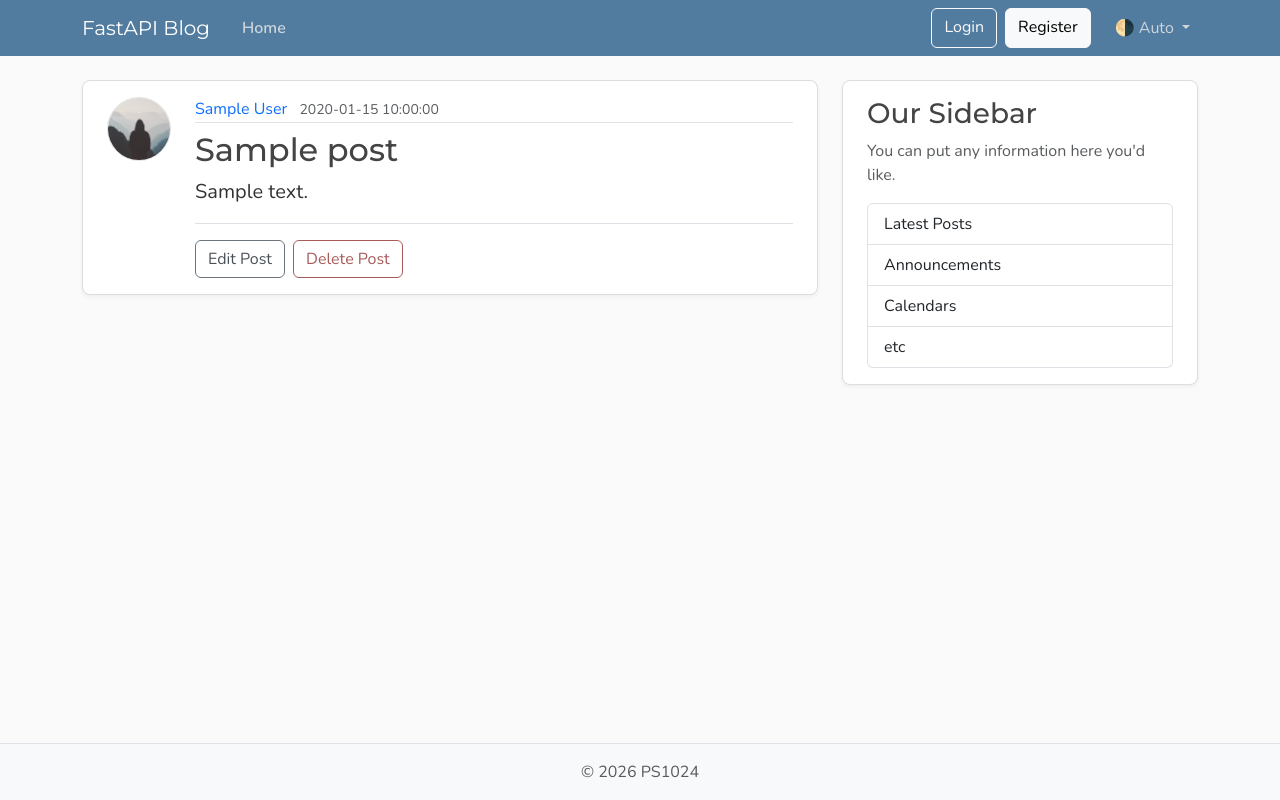
After one commit to Pratham-1024/learn-python, a FastAPI app: template 12_backend/learn-fastapi/src/learn_fastapi/templates/post.html in a window 1280 px wide. The commit adds this page. Run offline with FastAPI, Linux system fonts and the light colour scheme; the template is opened without the code that fills it: most values are stand-ins (such as "Sample title", 1, 10 or a date in 2020).

Commit message:
learn: FastAPI-Path Parameters, Validation and Error Handling

```diff
--- a/12_backend/learn-fastapi/src/learn_fastapi/main.py
+++ b/12_backend/learn-fastapi/src/learn_fastapi/main.py
@@ -1,7 +1,10 @@
-from fastapi import FastAPI , Request
+from fastapi import FastAPI , Request , HTTPException, status
+from fastapi.exceptions import RequestValidationError
+from fastapi.responses import JSONResponse
 # from fastapi.responses import HTMLResponse
 from fastapi.templating import Jinja2Templates
 from fastapi.staticfiles import StaticFiles
+from starlette.exceptions import HTTPException as StarletteHTTPException
 
 app = FastAPI()
 templates = Jinja2Templates(directory="src/learn_fastapi/templates")
@@ -10,17 +13,17 @@ app.mount("/static", StaticFiles(directory="src/learn_fastapi/static"), name="st
 posts: list[dict] = [
     {
         "id": 1,
-        "author": "Corey Schafer",
+        "author": "Swati Gupta",
         "title": "FastAPI is Awesome",
         "content": "This framework is really easy to use and super fast.",
-        "date_posted": "April 20, 2025",
+        "date_posted": "September 10, 2001",
     },
     {
         "id": 2,
         "author": "Pratham Kumar Shaw",
         "title": "Python is Great for Web Development",
         "content": "Python is a great language for web development, and FastAPI makes it even better.",
-        "date_posted": "April 21, 2025",
+        "date_posted": "September 24, 2001",
     },
 ]
 
@@ -28,6 +31,70 @@ posts: list[dict] = [
 def home(request: Request):
     return templates.TemplateResponse(request, "home.html", {"posts": posts, "title": "Home"},)
 
-@app.get("/posts")
+
+
+@app.get("/posts/{id}", include_in_schema=False, name="post_page")
+def post_page(request: Request, id: int):
+    post = next((post for post in posts if post["id"] == id), None)
+    if not post:
+        raise HTTPException(status_code=status.HTTP_404_NOT_FOUND, detail="Post not found")
+    return templates.TemplateResponse(request, "post.html", {"post": post, "title": post["title"]},)
+
+
+@app.get("/api/posts")
 def get_posts():
     return {"data": posts}
+
+
+@app.get("/api/posts/{id}")
+def get_post(id: int):
+    post = next((post for post in posts if post["id"] == id), None)
+    if not post:
+        raise HTTPException(status_code=status.HTTP_404_NOT_FOUND, detail="Post not found")
+    return {"data": post}
+
+
+## StarletteHTTPException Handler
+@app.exception_handler(StarletteHTTPException)
+def general_http_exception_handler(request: Request, exception: StarletteHTTPException):
+    message = (
+        exception.detail
+        if exception.detail
+        else "An error occurred. Please check your request and try again."
+    )
+
+    if request.url.path.startswith("/api"):
+        return JSONResponse(
+            status_code=exception.status_code,
+            content={"detail": message},
+        )
+    return templates.TemplateResponse(
+        request,
+        "error.html",
+        {
+            "status_code": exception.status_code,
+            "title": exception.status_code,
+            "message": message,
+        },
+        status_code=exception.status_code,
+    )
+
+
+### RequestValidationError Handler
+@app.exception_handler(RequestValidationError)
+def validation_exception_handler(request: Request, exception: RequestValidationError):
+    if request.url.path.startswith("/api"):
+        return JSONResponse(
+            status_code=status.HTTP_422_UNPROCESSABLE_CONTENT,
+            content={"detail": exception.errors()},
+        )
+    return templates.TemplateResponse(
+        request,
+        "error.html",
+        {
+            "status_code": status.HTTP_422_UNPROCESSABLE_CONTENT,
+            "title": status.HTTP_422_UNPROCESSABLE_CONTENT,
+            "message": "Invalid request. Please check your input and try again.",
+        },
+        status_code=status.HTTP_422_UNPROCESSABLE_CONTENT,
+    )
--- a/12_backend/learn-fastapi/src/learn_fastapi/templates/home.html
+++ b/12_backend/learn-fastapi/src/learn_fastapi/templates/home.html
@@ -15,7 +15,7 @@
             <small class="text-body-secondary">{{ post.date_posted }}</small>
           </div>
           <h2>
-            <a class="article-title" href="#">{{ post.title }}</a>
+            <a class="article-title" href="{{ url_for('post_page', id=post.id) }}">{{ post.title }}</a>
           </h2>
           <p class="article-content">{{ post.content }}</p>
         </div>
--- a/12_backend/learn-fastapi/src/learn_fastapi/templates/layout.html
+++ b/12_backend/learn-fastapi/src/learn_fastapi/templates/layout.html
@@ -145,7 +145,7 @@
     <footer class="mt-auto py-3 bg-body-tertiary border-top">
       <div class="container text-center">
         <p class="text-body-secondary mb-0">
-          © <span id="year"></span> Corey Schafer
+          © <span id="year"></span> PS1024
         </p>
       </div>
     </footer>
--- /dev/null
+++ b/12_backend/learn-fastapi/src/learn_fastapi/templates/post.html
@@ -0,0 +1,60 @@
+{% extends "layout.html" %}
+{% block content %}
+  <article class="content-section py-3 px-4 mb-4">
+    <div class="d-flex align-items-start gap-4">
+      <img class="rounded-circle article-img flex-shrink-0"
+           src="{{ url_for('static', path='profile_pics/default.jpg') }}"
+           alt="{{ post.author }}'s profile picture"
+           width="64"
+           height="64"
+           loading="lazy">
+      <div class="flex-grow-1">
+        <div class="article-metadata mb-2">
+          <a class="me-2" href="#">{{ post.author }}</a>
+          <small class="text-body-secondary">{{ post.date_posted }}</small>
+        </div>
+        <h2 class="article-title">{{ post.title }}</h2>
+        <p class="article-content">{{ post.content }}</p>
+        <!-- Only show edit/delete options if the user is the author -->
+        <!-- TODO: Add user authentication and authorization -->
+        <div class="post-actions mt-3 pt-3 border-top">
+          <a class="btn btn-outline-secondary me-1" href="#">Edit Post</a>
+          <button type="button"
+                  class="btn btn-outline-danger"
+                  data-bs-toggle="modal"
+                  data-bs-target="#deleteModal">Delete Post</button>
+        </div>
+        <!-- TODO: Add user authentication and authorization -->
+      </div>
+    </div>
+  </article>
+
+  <!-- Delete Confirmation Modal -->
+  <div class="modal fade"
+       id="deleteModal"
+       tabindex="-1"
+       aria-labelledby="deleteModalLabel"
+       aria-hidden="true">
+    <div class="modal-dialog">
+      <div class="modal-content">
+        <div class="modal-header">
+          <h5 class="modal-title" id="deleteModalLabel">Delete Post?</h5>
+          <button type="button"
+                  class="btn-close"
+                  data-bs-dismiss="modal"
+                  aria-label="Close"></button>
+        </div>
+        <!-- TODO: <form action="#" method="post"> -->
+        <form action="#">
+          <div class="modal-body">Are you sure you want to delete this post? This action cannot be undone.</div>
+          <div class="modal-footer">
+            <button type="button"
+                    class="btn btn-outline-secondary"
+                    data-bs-dismiss="modal">Cancel</button>
+            <button type="submit" class="btn btn-outline-danger">Delete</button>
+          </div>
+        </form>
+      </div>
+    </div>
+  </div>
+{% endblock content %}
```
Also changed, not shown: 12_backend/learn-fastapi/src/learn_fastapi/templates/error.html (added, +9 -0 lines).
